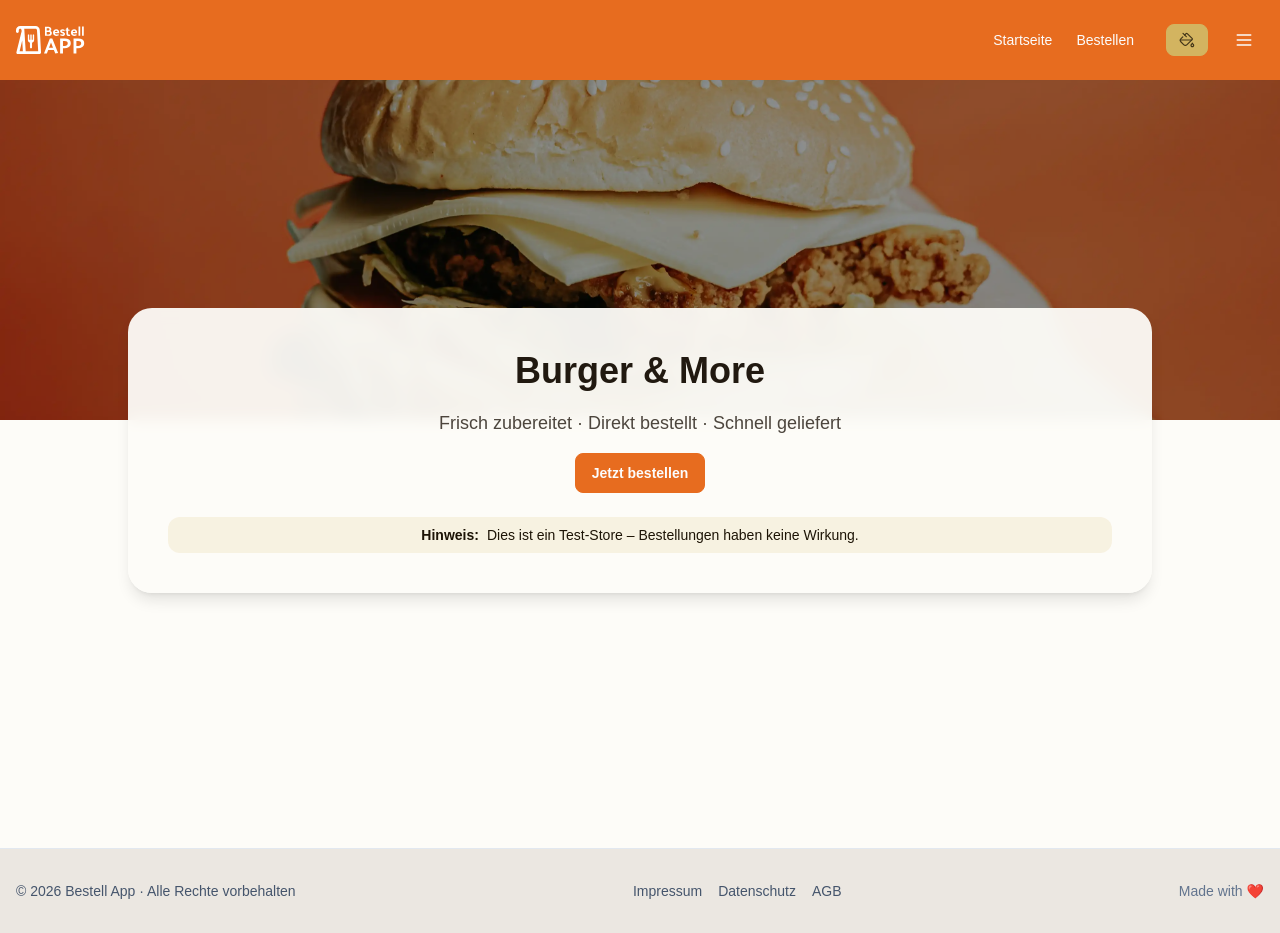
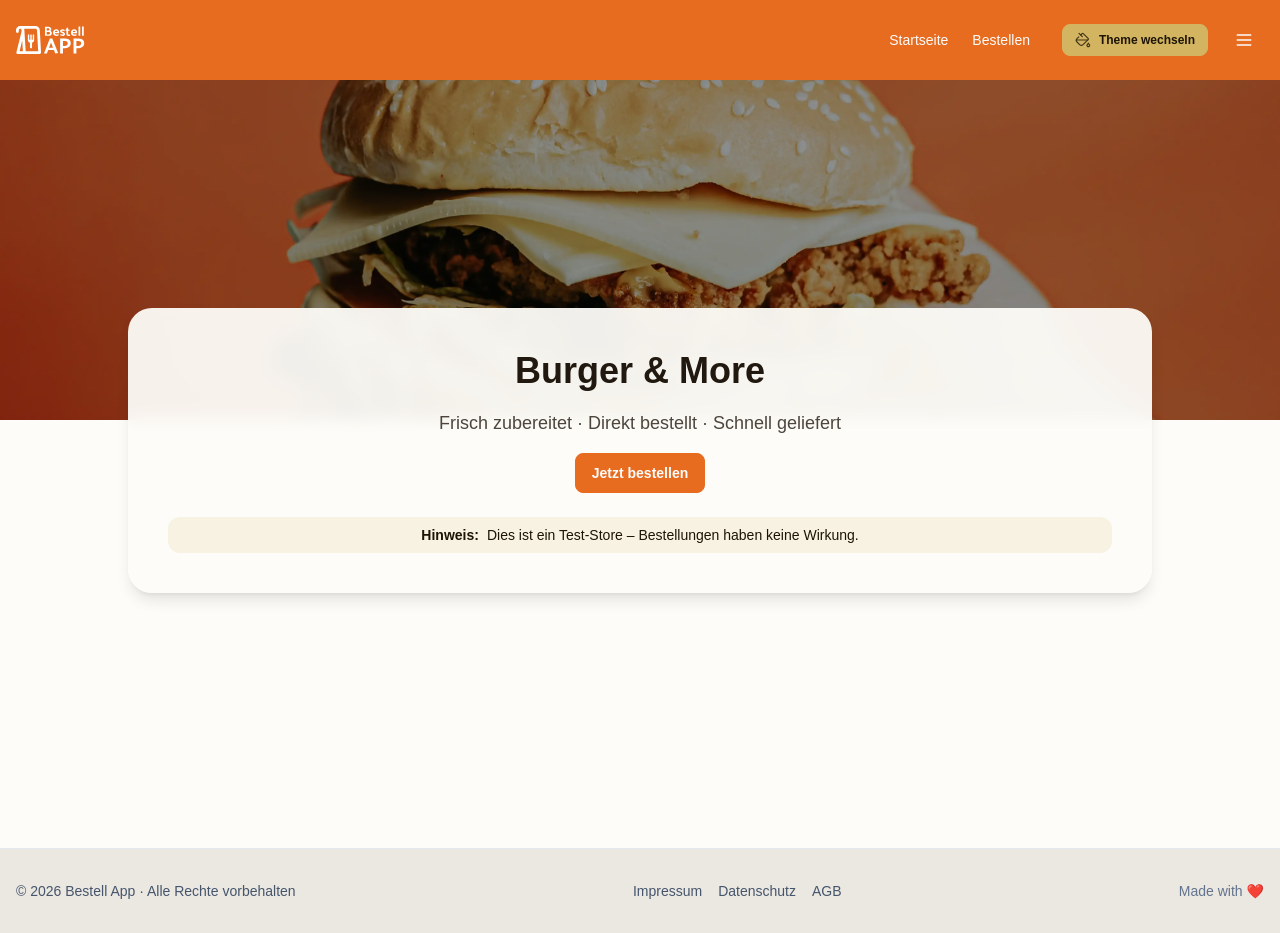
Before and after one commit to larsbeckdev/demo-bestell-app, a Vue app: page / in a window 1280 px wide. Built offline with nearby package versions, Linux system fonts and the light colour scheme.

Commit message:
Update ThemeController button to include text label "Theme wechseln"

```diff
--- a/src/components/ui/theme/ThemeController.vue
+++ b/src/components/ui/theme/ThemeController.vue
@@ -25,7 +25,7 @@ onMounted(() => {
   <div class="dropdown dropdown-end">
     <button type="button" tabindex="0" class="btn btn-sm btn-warning gap-2" aria-label="Theme auswählen">      <!-- Palette Icon -->
       <PaintBucket class="h-4 w-4 opacity-80" />
-
+      Theme wechseln
       <!-- <span class="font-medium">Theme</span> -->
     </button>
 
```
